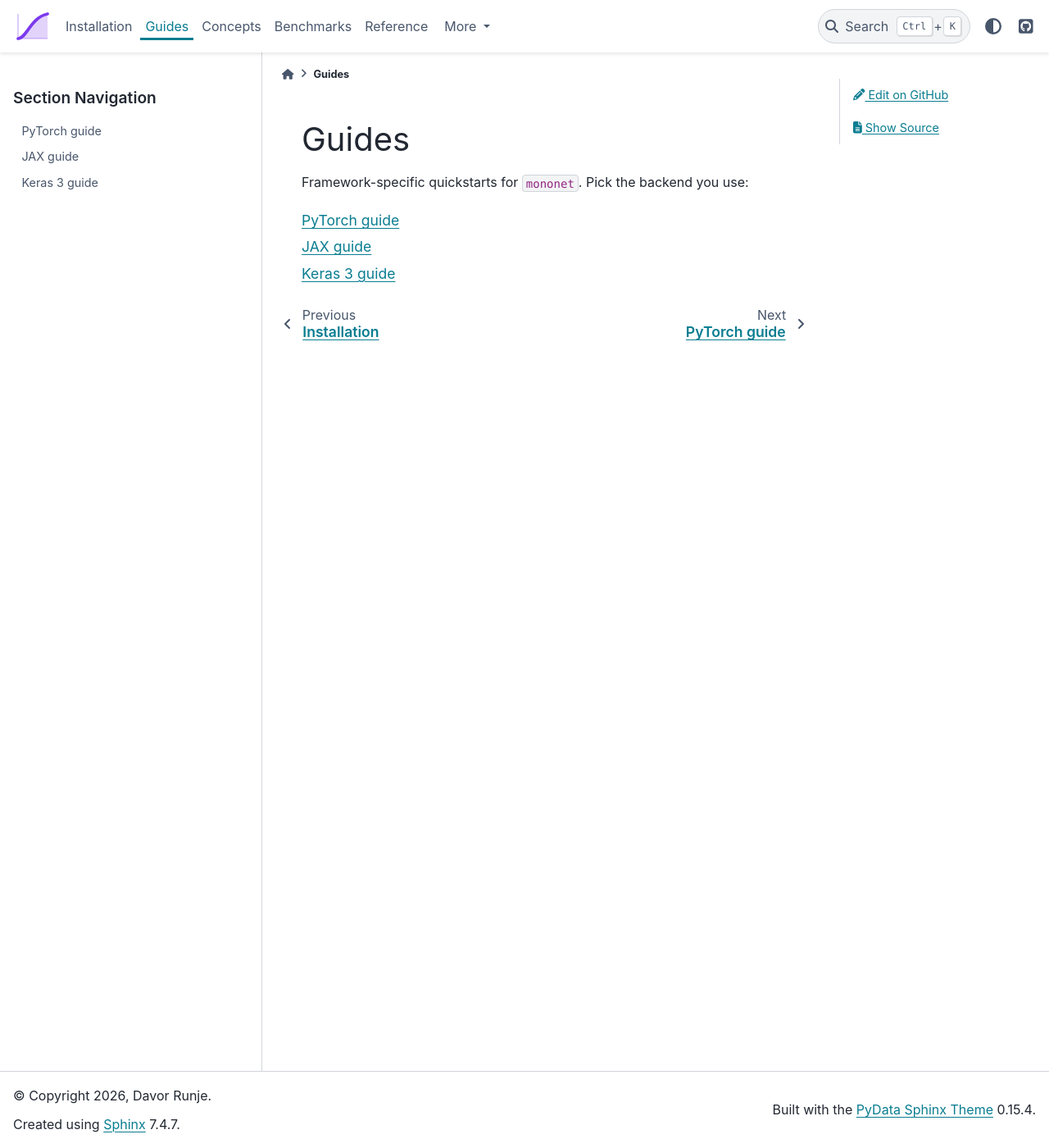
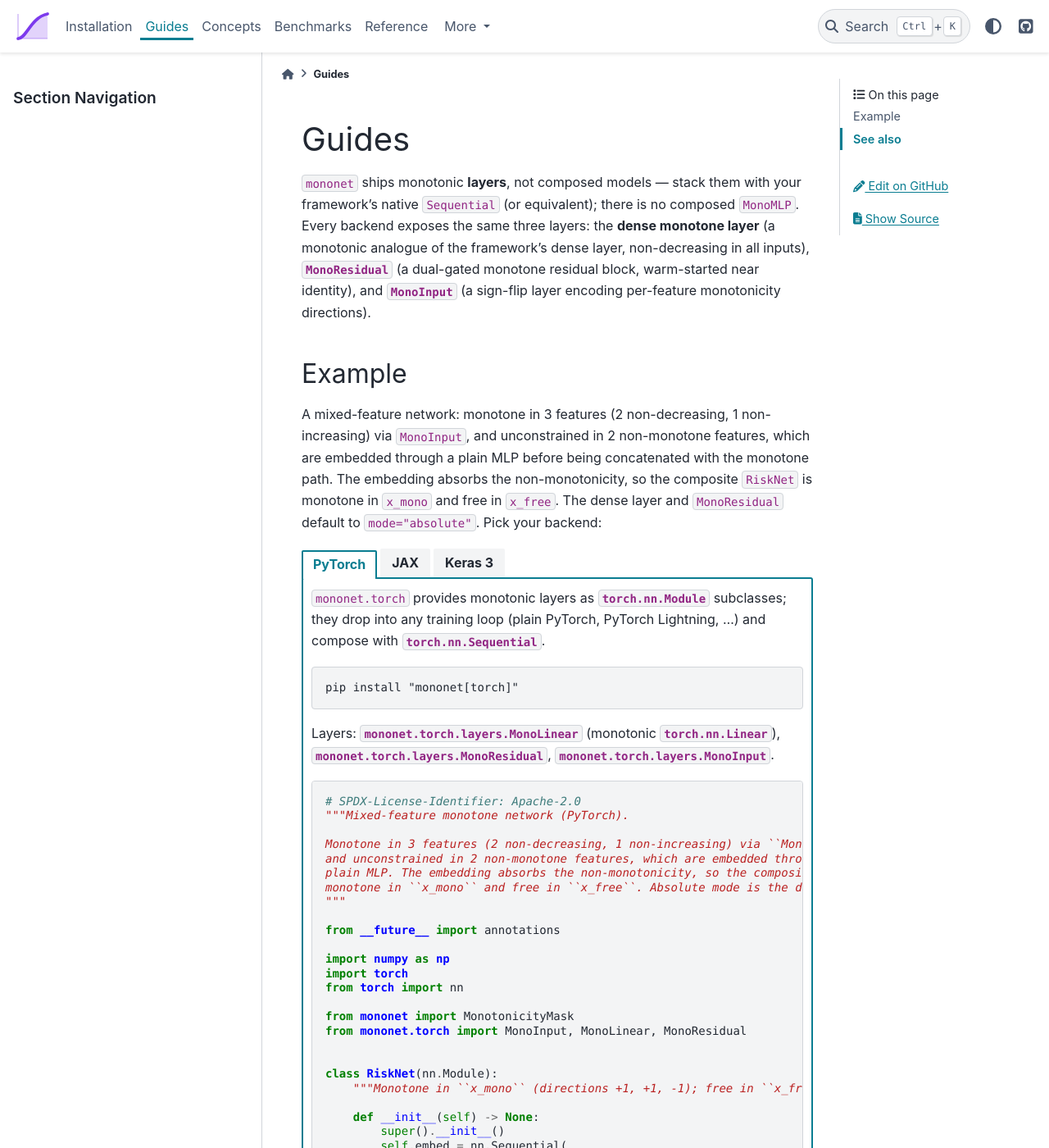
Before and after one commit to davorrunje/mononet, a Sphinx documentation site: the page built from docs/guides/index.md, in a window 1280 px wide and 1400 px high. Shown: the whole window at 82% size. Built offline with Sphinx 7.4.7 and the PyData theme 0.15.4, drawn with Linux system fonts in a browser that asks for light colours; pages that are not in the unit, such as notebooks, are missing from menus; some of the changed text lies outside the part shown.

Commit message:
docs(guides): consolidate per-backend guides into one tabbed guide

````diff
--- a/docs/guides/index.md
+++ b/docs/guides/index.md
@@ -1,11 +1,87 @@
 # Guides
 
-Framework-specific quickstarts for `mononet`. Pick the backend you use:
+`mononet` ships monotonic **layers**, not composed models — stack them with your
+framework's native `Sequential` (or equivalent); there is no composed `MonoMLP`.
+Every backend exposes the same three layers: the **dense monotone layer** (a
+monotonic analogue of the framework's dense layer, non-decreasing in all
+inputs), **`MonoResidual`** (a dual-gated monotone residual block, warm-started
+near identity), and **`MonoInput`** (a sign-flip layer encoding per-feature
+monotonicity directions).
 
-```{toctree}
-:maxdepth: 1
+## Example
 
-pytorch
-jax
-keras
+A mixed-feature network: monotone in 3 features (2 non-decreasing, 1
+non-increasing) via `MonoInput`, and unconstrained in 2 non-monotone features,
+which are embedded through a plain MLP before being concatenated with the
+monotone path. The embedding absorbs the non-monotonicity, so the composite
+`RiskNet` is monotone in `x_mono` and free in `x_free`. The dense layer and
+`MonoResidual` default to `mode="absolute"`. Pick your backend:
+
+::::{tab-set}
+:::{tab-item} PyTorch
+`mononet.torch` provides monotonic layers as {py:class}`torch.nn.Module`
+subclasses; they drop into any training loop (plain PyTorch, PyTorch Lightning,
+…) and compose with {py:class}`torch.nn.Sequential`.
+
+    pip install "mononet[torch]"
+
+Layers: {py:class}`mononet.torch.layers.MonoLinear` (monotonic
+{py:class}`torch.nn.Linear`), {py:class}`mononet.torch.layers.MonoResidual`,
+{py:class}`mononet.torch.layers.MonoInput`.
+
+```{literalinclude} ../examples/risk_net_torch.py
+:language: python
 ```
+
+For per-feature monotonicity directions, pass a
+{py:class}`~mononet.core.types.MonotonicityMask` (a 1-D array of `{-1, +1}`) to
+`MonoInput`.
+:::
+:::{tab-item} JAX
+`mononet.jax` uses **Flax NNX** — layers are `flax.nnx.Module` subclasses, fully
+compatible with {py:func}`jax.jit` and {py:func}`jax.grad`, and compose with
+`flax.nnx.Sequential`.
+
+    pip install "mononet[jax]"
+
+Layers: {py:class}`mononet.jax.layers.MonoLinear` (monotonic `flax.nnx.Linear`),
+{py:class}`mononet.jax.layers.MonoResidual`,
+{py:class}`mononet.jax.layers.MonoInput`.
+
+```{literalinclude} ../examples/risk_net_jax.py
+:language: python
+```
+
+The dense layers take an explicit `rngs` ({py:class}`flax.nnx.Rngs`) for weight
+initialization. For per-feature monotonicity directions, pass a
+{py:class}`~mononet.core.types.MonotonicityMask` (a 1-D array of `{-1, +1}`) to
+`MonoInput`.
+:::
+:::{tab-item} Keras 3
+`mononet.keras` uses `keras.ops`, so the same code runs whether Keras is
+configured to use JAX, TensorFlow, or PyTorch under the hood (the GPU
+devcontainer ships with `KERAS_BACKEND=jax`).
+
+    pip install "mononet[keras]"
+
+Layers: {py:class}`mononet.keras.layers.MonoDense` (monotonic
+`keras.layers.Dense`), {py:class}`mononet.keras.layers.MonoResidual`,
+{py:class}`mononet.keras.layers.MonoInput`.
+
+```{literalinclude} ../examples/risk_net_keras.py
+:language: python
+```
+
+`MonoDense` infers the input width at build time (Keras style) — no
+`in_features`. `MonoDense` and `MonoInput` implement `get_config`/`from_config`,
+so models serialize with the standard Keras saving APIs. For per-feature
+monotonicity directions, pass a {py:class}`~mononet.core.types.MonotonicityMask`
+(a 1-D array of `{-1, +1}`) to `MonoInput`.
+:::
+::::
+
+## See also
+
+- [Concepts: monotonicity](../concepts/monotonicity.md)
+- [Layer reference](../concepts/layers.md)
+- [Benchmarks](../benchmarks/index.md)
````
Also changed, not shown: docs/guides/jax.md (deleted, +0 -45 lines), docs/guides/keras.md (deleted, +0 -48 lines), docs/guides/pytorch.md (deleted, +0 -45 lines).
